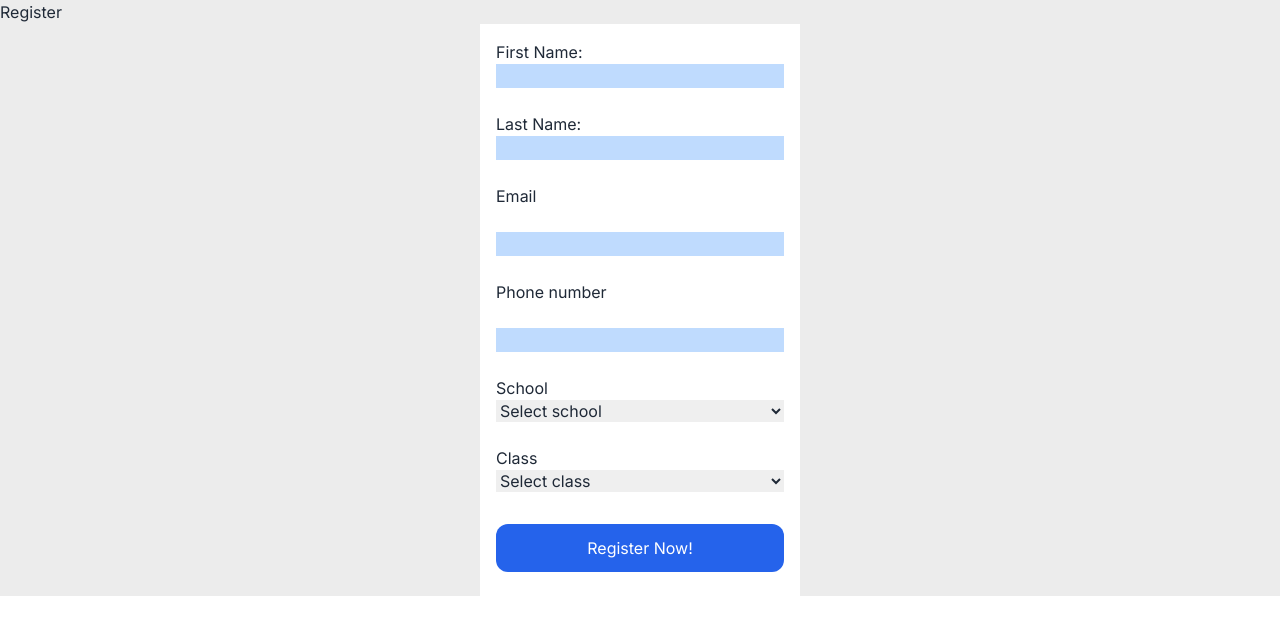
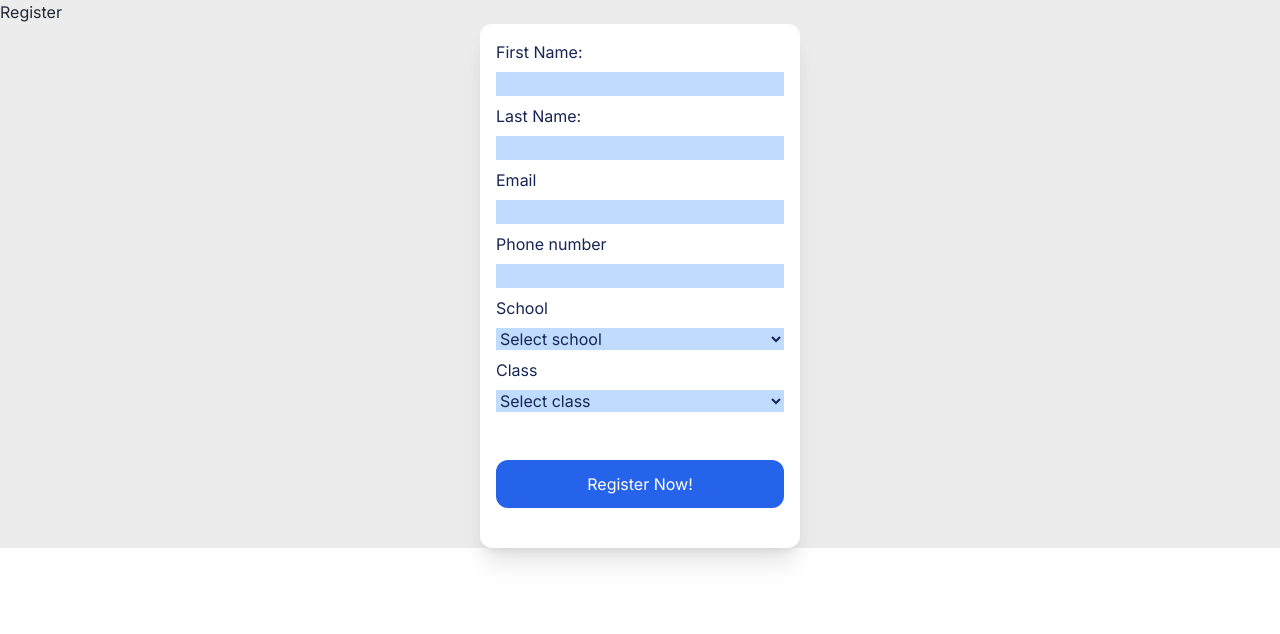
Before and after one commit to JamieOhakwe/richfieldschoolapp, a Next.js app: page /summer-camp/register in a window 1280 px wide. Shown: the top 634 px of the page. Built offline with nearby package versions, Linux system fonts and the light colour scheme.

Commit message:
still fixing

```diff
--- a/app/summer-camp/register/page.tsx
+++ b/app/summer-camp/register/page.tsx
@@ -1,4 +1,4 @@
-import { Label } from '@headlessui/react'
+// import { Label } from '@headlessui/react'
 import React from 'react'
 
 const Register = () => {
@@ -7,30 +7,30 @@ const Register = () => {
 
     <div>Register</div>
     <div className='flex item-center justify-center '>
-        <div className='bg-white w-[20rem]  p-4  '>
+        <div className='bg-white w-[20rem] shadow-xl p-4 rounded-xl '>
 
-            <form className='flex flex-col '>
+            <form className='flex flex-col gap-2 text-blue-950  mb-4 '>
                 <span>First Name:</span>
                 <input className='bg-blue-200 ' type="text" />
-                <br />
+
                 <span>Last Name:</span>
                 <input className='bg-blue-200 ' type="text" />
-                <br />
-                <span>Email</span><br />
+
+                <span>Email</span>
                 <input className='bg-blue-200 ' type="password" />
-                <br />
-                <span>Phone number</span><br />
+
+                <span>Phone number</span>
                 <input className='bg-blue-200 ' type="text" />
-                <br />
+
                 <span>School</span>
-                <select>
+                <select className='bg-blue-200'>
                     <option value="1">Select school</option>
                     <option value="1">Pre-school</option>
                     <option value="2">Elementary</option>
                     <option value="2">College</option>
-                </select><br />
+                </select>
                 <span>Class</span>
-                <select>
+                <select className='bg-blue-200'>
                     <option value="1">Select class</option>
                     <option value="1">Year 1</option>
                     <option value="2">Year 2</option>
```
